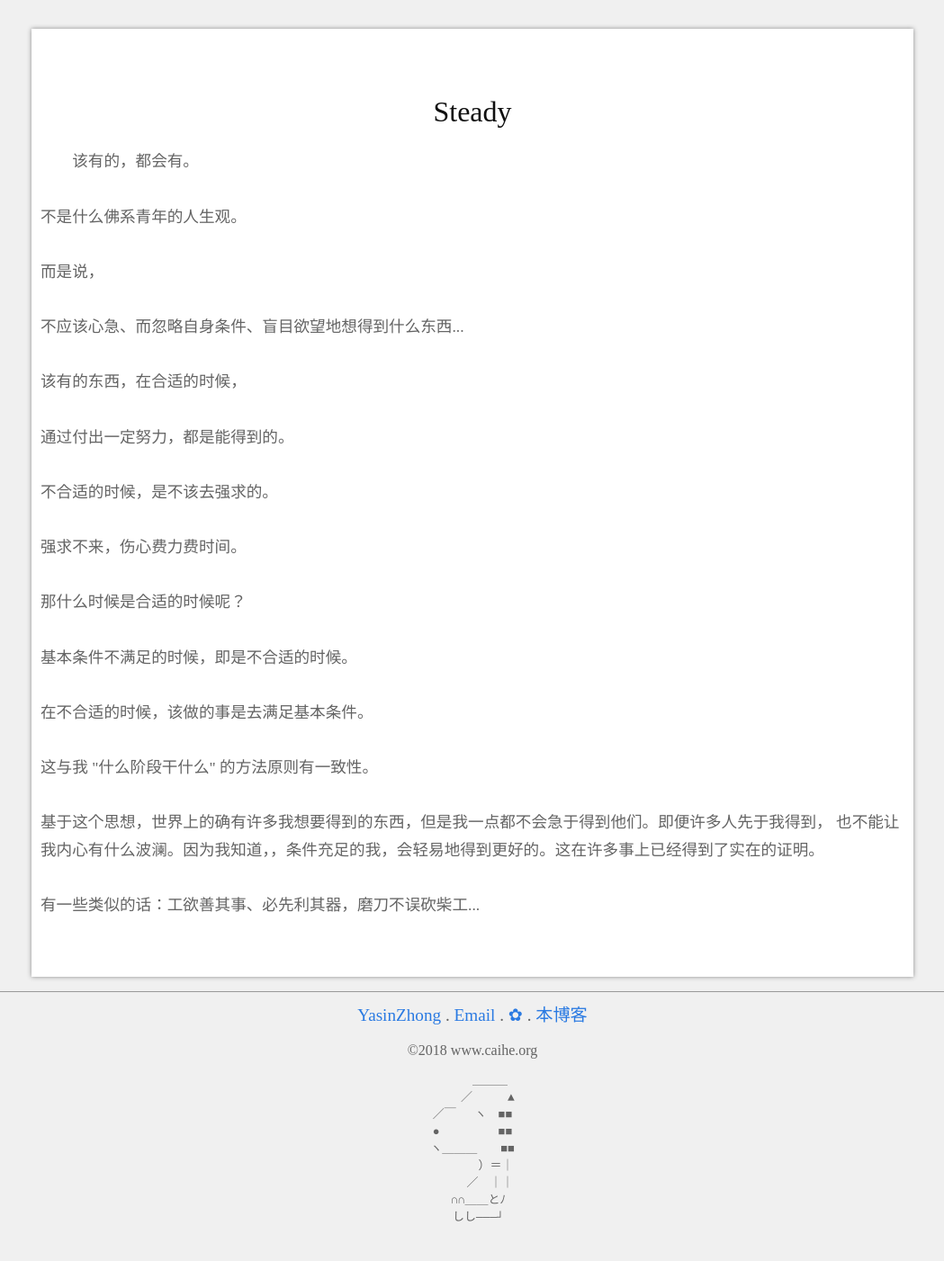
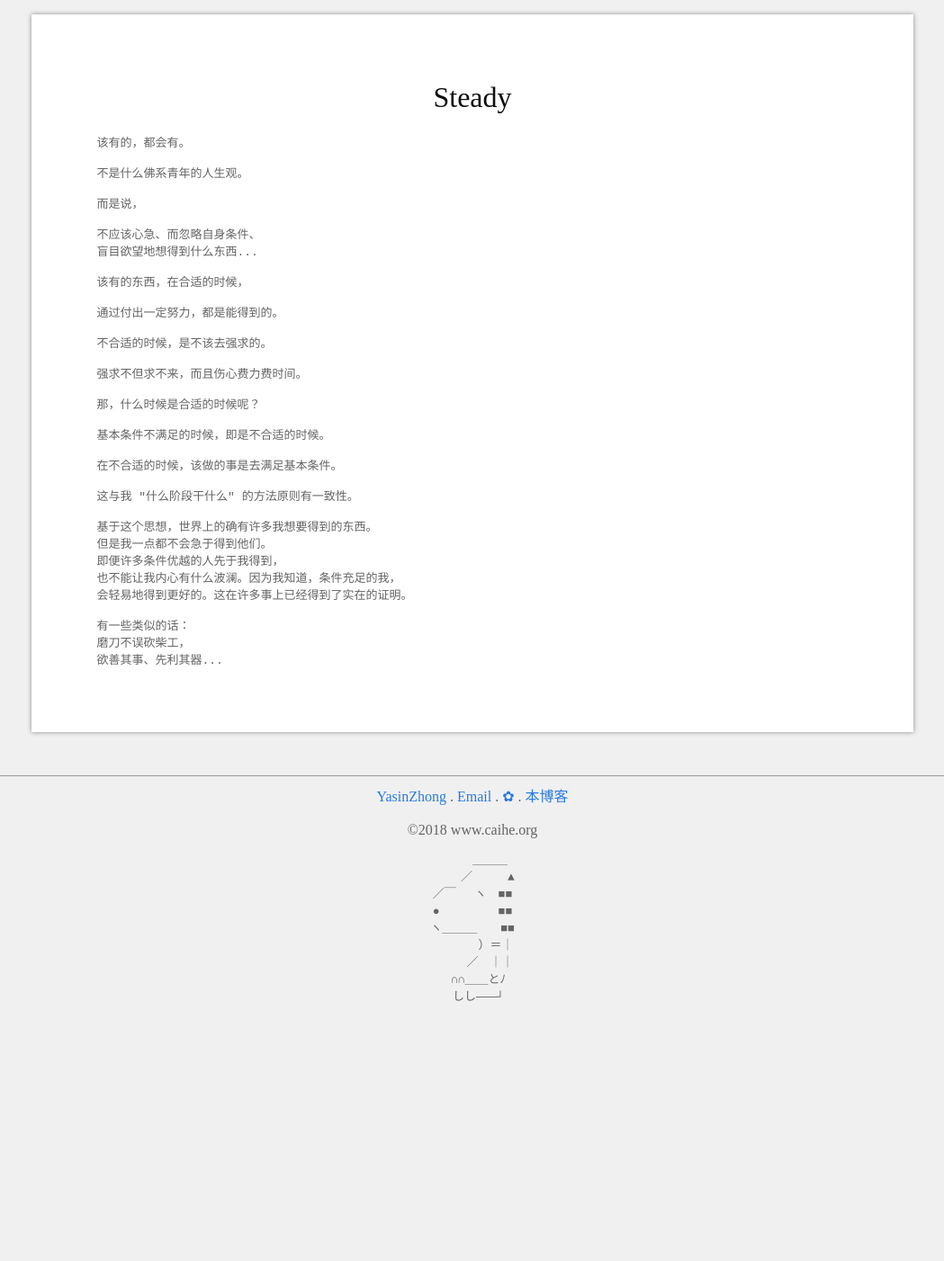
Before and after one commit to YasinZhong/yasinzhong.github.io, a Jekyll site: the page built from _posts/2018-4-12-ItWillCome.html, in a window 1280 px wide. Shown: the whole page at 90% size, without its empty margins (115-1164 px from the left). Built offline with Jekyll 4.4.1, drawn with Linux system fonts in a browser that asks for light colours; comment, search, counter and statistics services are not loaded; after the commit the page ends 1157 px from its top, so only the background shows below that.

Commit message:
2018/05/18

```diff
--- a/_posts/2018-4-12-ItWillCome.html
+++ b/_posts/2018-4-12-ItWillCome.html
@@ -5,36 +5,42 @@
 
 
 <h1>{{ page.title }}</h1>
-<p>
+<pre>
 	该有的，都会有。
-	<br><br>
+
 	不是什么佛系青年的人生观。
-	<br><br>
+
 	而是说，
-	<br><br>
-	不应该心急、而忽略自身条件、盲目欲望地想得到什么东西...
-	<br><br>
+
+	不应该心急、而忽略自身条件、
+	盲目欲望地想得到什么东西...
+
 	该有的东西，在合适的时候，
-	<br><br>
+
 	通过付出一定努力，都是能得到的。
-	<br><br>
+
 	不合适的时候，是不该去强求的。
-	<br><br>
-	强求不来，伤心费力费时间。
-	<br><br>
-	那什么时候是合适的时候呢？
-	<br><br>
+
+	强求不但求不来，而且伤心费力费时间。
+
+	那，什么时候是合适的时候呢？
+
 	基本条件不满足的时候，即是不合适的时候。
-	<br><br>
+
 	在不合适的时候，该做的事是去满足基本条件。
-	<br><br>
+
 	这与我 "什么阶段干什么" 的方法原则有一致性。
-	<br><br>
-	基于这个思想，世界上的确有许多我想要得到的东西，但是我一点都不会急于得到他们。即便许多人先于我得到，
-	也不能让我内心有什么波澜。因为我知道，，条件充足的我，会轻易地得到更好的。这在许多事上已经得到了实在的证明。
-	<br><br>
-	有一些类似的话：工欲善其事、必先利其器，磨刀不误砍柴工...
-</p>
+
+	基于这个思想，世界上的确有许多我想要得到的东西。
+	但是我一点都不会急于得到他们。
+	即便许多条件优越的人先于我得到，
+	也不能让我内心有什么波澜。因为我知道，条件充足的我，
+	会轻易地得到更好的。这在许多事上已经得到了实在的证明。
+
+	有一些类似的话：
+	磨刀不误砍柴工，
+	欲善其事、先利其器...
+</pre>
 
 <!--
 	作者：1224175213@qq.com
@@ -42,13 +48,13 @@
 	描述：
 
 	初中努力考好的高中，
-	<br><br>
+
 	高中时努力考好的大学，
-	<br><br>
+
 	大学时选个社会刚需的专业。
-	<br><br>
+
 	专业知识到达一定水平就可以努力赚钱。
-	<br><br>
+
 	有许多的钱是不是许多事情的基本条件呢？
 	你的许多不成功，原因归结于受了一些人的炫耀的蛊惑和一些蠢人的怂恿。
 	譬如在该努力的年纪却在娱乐享受，那本身是公子才做的事。
--- a/cssjs/a.css
+++ b/cssjs/a.css
@@ -5,7 +5,6 @@
 {
 	color:rgb(100,100,100);
 	background-color:rgb(240,240,240);
-	font-family: 'KaiTi';
 }
 
 p
@@ -60,8 +59,8 @@
 {
 	background-color:white;
 	margin: auto;
-	margin-bottom: 1em;
-	margin-top: 2em;
+	margin-bottom: 3em;
+	margin-top: 1em;
 	height: auto;
 	width: 50%;
 	box-shadow: 0px 0px 5px #888888;
@@ -74,7 +73,6 @@
 #div-header
 {
 	font-weight: lighter;
-	font-size: 1.2em;
 	margin: auto;
 	margin-top: 0.5em;
 }
@@ -89,7 +87,6 @@
 
 h1,h2,h3,h4,h5,h5
 {
-	font-family: 'KaiTi','FangSong';
 	font-weight: lighter;
 	color:rgb(15,15,15);
 	margin-top: 2em;
```
